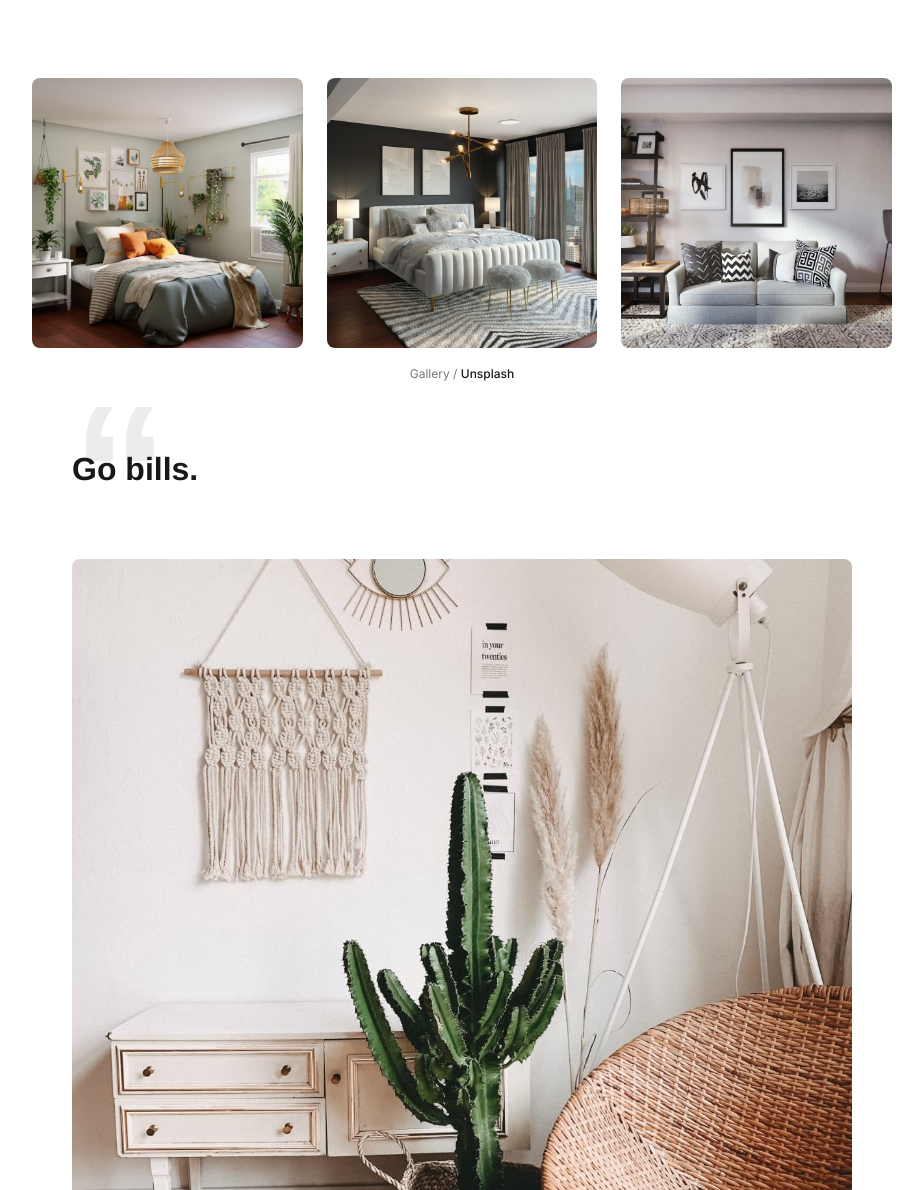
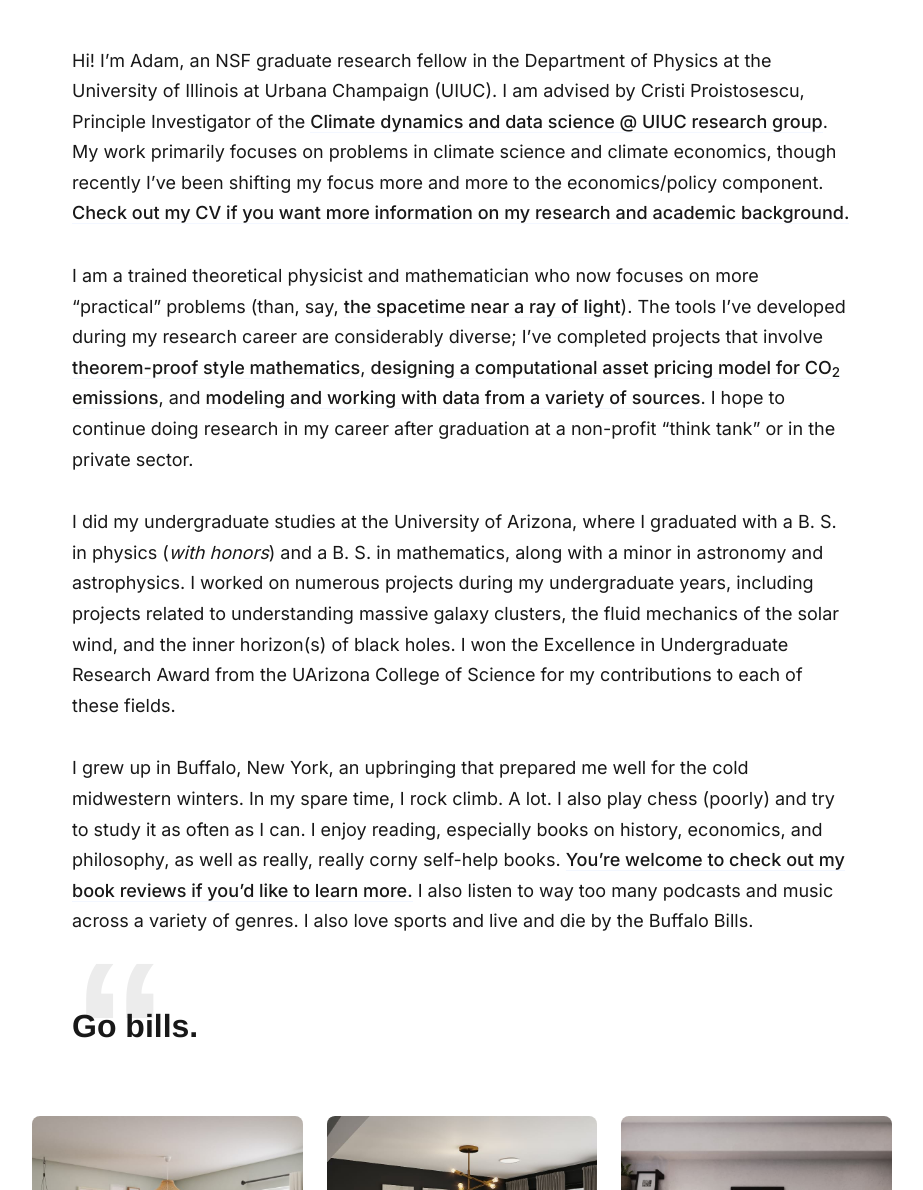
Before and after one commit to adam-bauer-34/adam-bauer-34.github.io, a Jekyll site: the page built from _pages/about.md, in a window 1280 px wide and 1400 px high, scrolled down 609 px. Shown: the part 210-1400 px from the top of the window, without its empty margins (178-1101 px from the left). Built offline with Jekyll 4.4.1, drawn with Linux system fonts in a browser that asks for light colours; nearby versions of some CDN libraries; some web fonts are replaced; some of the changed text lies outside the part shown.

Commit message:
changed about page and contact page

```diff
--- a/_pages/about.md
+++ b/_pages/about.md
@@ -5,7 +5,15 @@
 image: '/images/big_profile.jpg'
 ---
 
+Hi! I'm Adam, an NSF graduate research fellow in the Department of Physics at the University of Illinois at Urbana Champaign (UIUC). I am advised by Cristi Proistosescu, Principle Investigator of the [Climate dynamics and data science @ UIUC research group](https://cdds-at-uiuc.github.io). My work primarily focuses on problems in climate science and climate economics, though recently I've been shifting my focus more and more to the economics/policy component. [Check out my CV if you want more information on my research and academic background.](https://www.ambauer.com/files/cv/Bauer_CV.pdf)
 
+I am a trained theoretical physicist and mathematician who now focuses on more "practical" problems (than, say, [the spacetime near a ray of light](https://www.ambauer.com/project/null-rays-penrose)). The tools I've developed during my research career are considerably diverse; I've completed projects that involve [theorem-proof style mathematics](https://www.ambauer.com/project/solar-wind), [designing a computational asset pricing model for CO<sub>2</sub> emissions](https://www.ambauer.com/project/risk-cost-of-carbon), and [modeling and working with data from a variety of sources](https://www.ambauer.com/project/heat-waves). I hope to continue doing research in my career after graduation at a non-profit "think tank" or in the private sector.
+
+I did my undergraduate studies at the University of Arizona, where I graduated with a B. S. in physics (_with honors_) and a B. S. in mathematics, along with a minor in astronomy and astrophysics. I worked on numerous projects during my undergraduate years, including projects related to understanding massive galaxy clusters, the fluid mechanics of the solar wind, and the inner horizon(s) of black holes. I won the Excellence in Undergraduate Research Award from the UArizona College of Science for my contributions to each of these fields.
+
+I grew up in Buffalo, New York, an upbringing that prepared me well for the cold midwestern winters. In my spare time, I rock climb. A lot. I also play chess (poorly) and try to study it as often as I can. I enjoy reading, especially books on history, economics, and philosophy, as well as really, really corny self-help books. [You're welcome to check out my book reviews if you'd like to learn more.]() I also listen to way too many podcasts and music across a variety of genres. I also love sports and live and die by the Buffalo Bills.
+
+> Go bills.
 
 <div class="gallery-box">
   <div class="gallery">
@@ -13,10 +21,4 @@
     <img src="/images/105.jpg" loading="lazy">
     <img src="/images/103.jpg" loading="lazy">
   </div>
-  <em>Gallery / <a href="https://unsplash.com/" target="_blank">Unsplash</a></em>
 </div>
-
-> Go bills.
-
-![Sea]({{site.baseurl}}/images/106.jpg)
-*Photo by [Alyssa Strohmann](https://unsplash.com/photos/2r2RUsEU1Aw) on [Unsplash](https://unsplash.com/)*
--- a/_posts/2018-04-23-the-way-to-get-started-is-to-quit-talking-and-begin-doing.markdown
+++ b/_posts/2018-04-23-the-way-to-get-started-is-to-quit-talking-and-begin-doing.markdown
@@ -4,7 +4,7 @@
 description: Bring to the table win-win survival strategies to ensure proactive domination. At the end of the day, going forward, a new normal that. Capitalize on low hanging fruit to identify a ballpark value activity to beta test. Override the digital divide with additional.
 date:   2020-04-23 15:01:35 +0300
 image:  '/images/15.jpg'
-tags:   [fashion, study, travel]
+tags:   [book review, economics, world powers]
 ---
 
 In qua quid est boni praeter summam voluptatem, et eam sempiternam? Cur post Tarentum ad Archytam? Qua ex cognitione facilior facta est investigatio rerumano occultissimarum. Negat enim tenuissimo victu, id est contemptissimis escis et sed potionibus, minorem voluptatem. Ego quoque, inquit, didicerim libentius si quiduse.
```
Also changed, not shown: _pages/contact_old.html (renamed from _pages/contact.html).
